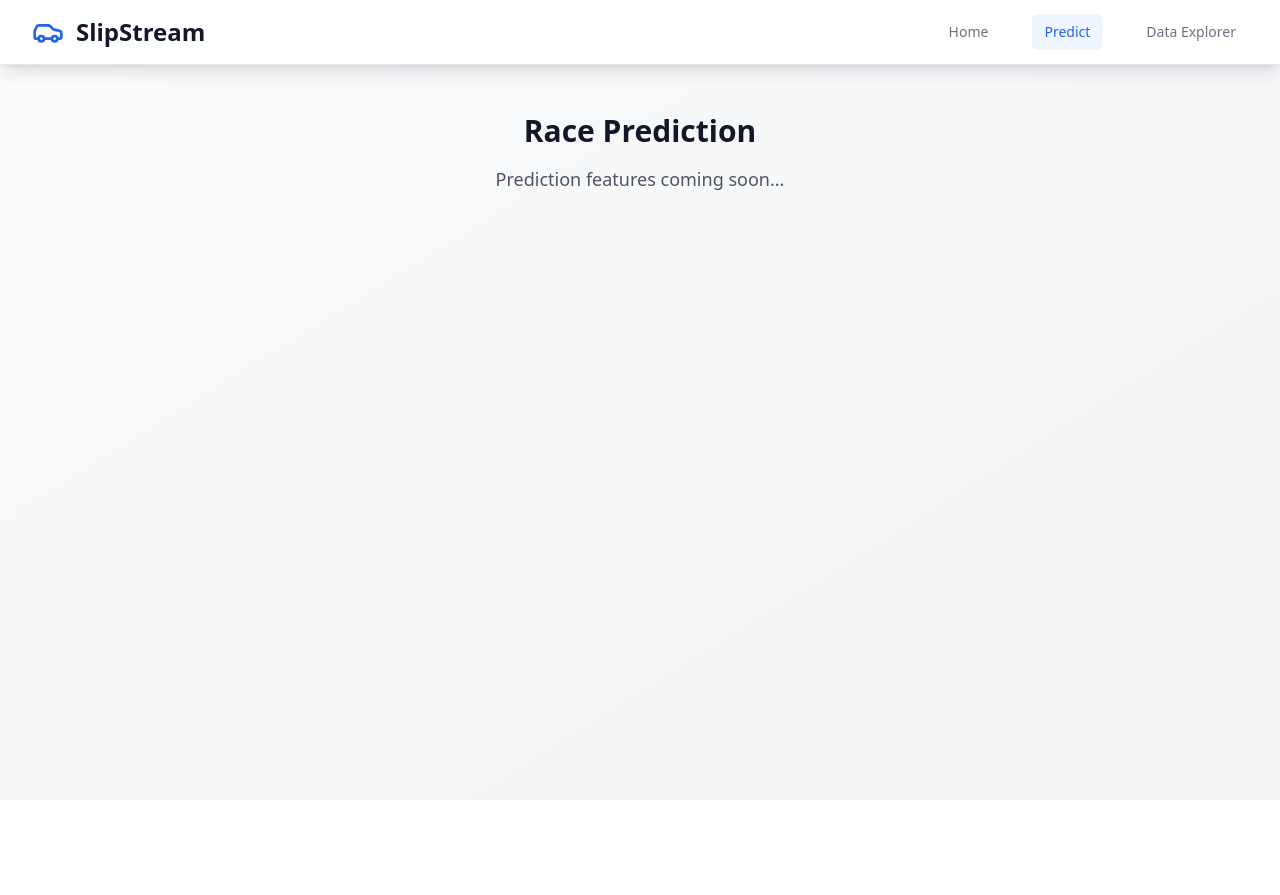
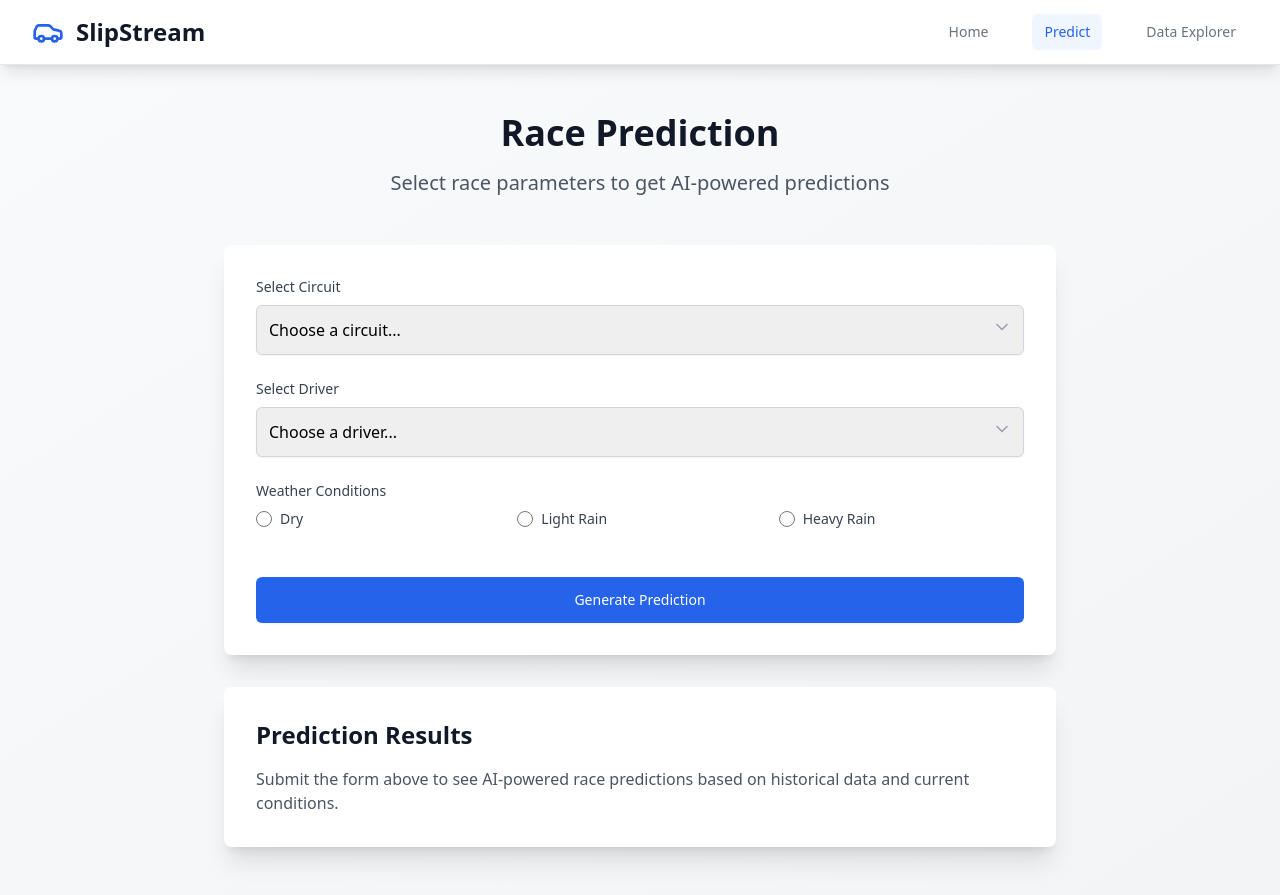
Before and after one commit to aayushh-patell/SlipStream, a React (Vite) app: page /predict in a window 1280 px wide. Before the commit the page ends 800 px from the top, so only its background shows below. Built offline with nearby package versions, Linux system fonts and the light colour scheme.

Commit message:
Add comprehensive Predict page with form inputs for circuit, driver, and weather selection

```diff
--- a/src/App.tsx
+++ b/src/App.tsx
@@ -1,6 +1,7 @@
 import { BrowserRouter, Routes, Route } from "react-router-dom";
 import Navigation from "./components/Navigation";
 import Home from "./pages/Home";
+import Predict from "./pages/Predict";
 
 const App = () => (
   <BrowserRouter>
@@ -16,17 +17,6 @@ const App = () => (
       </main>
     </div>
   </BrowserRouter>
-);
-
-const Predict = () => (
-  <div className="max-w-7xl mx-auto py-12 px-4 sm:px-6 lg:px-8">
-    <div className="text-center">
-      <h2 className="text-3xl font-bold text-gray-900">Race Prediction</h2>
-      <p className="mt-4 text-lg text-gray-600">
-        Prediction features coming soon...
-      </p>
-    </div>
-  </div>
 );
 
 const DataExplorer = () => (
--- /dev/null
+++ b/src/pages/Predict.tsx
@@ -0,0 +1,156 @@
+import { useState } from "react";
+import { ChevronDown } from "lucide-react";
+
+const Predict = () => {
+  const [selectedCircuit, setSelectedCircuit] = useState("");
+  const [selectedDriver, setSelectedDriver] = useState("");
+  const [weatherConditions, setWeatherConditions] = useState("");
+
+  const circuits = [
+    "Bahrain International Circuit",
+    "Jeddah Corniche Circuit",
+    "Albert Park Circuit",
+    "Baku City Circuit",
+    "Miami International Autodrome",
+    "Imola Circuit",
+    "Monaco Circuit",
+    "Circuit de Barcelona-Catalunya",
+    "Circuit Gilles Villeneuve",
+    "Red Bull Ring",
+    "Silverstone Circuit",
+    "Hungaroring",
+    "Spa-Francorchamps",
+    "Zandvoort Circuit",
+    "Monza Circuit",
+    "Marina Bay Street Circuit",
+    "Suzuka Circuit",
+    "Lusail International Circuit",
+    "Circuit of the Americas",
+    "Autodromo Hermanos Rodriguez",
+    "Interlagos Circuit",
+    "Las Vegas Strip Circuit",
+    "Yas Marina Circuit"
+  ];
+
+  const drivers = [
+    "Max Verstappen", "Lewis Hamilton", "George Russell", "Kimi Antonelli",
+    "Charles Leclerc", "Carlos Sainz", "Lando Norris", "Oscar Piastri",
+    "Fernando Alonso", "Lance Stroll", "Esteban Ocon", "Pierre Gasly",
+    "Alexander Albon", "Nico Hulkenberg", "Gabriel Bortoleto", "Yuki Tsunoda",
+    "Liam Lawson", "Isack Hadjar", "Oliver Bearman", "Franco Colapinto"
+  ];
+
+  const handleSubmit = (e: React.FormEvent) => {
+    e.preventDefault();
+    // TODO: Implement prediction logic
+    console.log("Prediction requested:", { selectedCircuit, selectedDriver, weatherConditions });
+  };
+
+  return (
+    <div className="min-h-screen bg-gradient-to-br from-gray-50 to-gray-100 py-12">
+      <div className="max-w-4xl mx-auto px-4 sm:px-6 lg:px-8">
+        <div className="text-center mb-12">
+          <h1 className="text-4xl font-bold text-gray-900 mb-4">Race Prediction</h1>
+          <p className="text-xl text-gray-600">
+            Select race parameters to get AI-powered predictions
+          </p>
+        </div>
+
+        <div className="bg-white rounded-lg shadow-xl p-8">
+          <form onSubmit={handleSubmit} className="space-y-6">
+            {/* Circuit Selection */}
+            <div>
+              <label htmlFor="circuit" className="block text-sm font-medium text-gray-700 mb-2">
+                Select Circuit
+              </label>
+              <div className="relative">
+                <select
+                  id="circuit"
+                  value={selectedCircuit}
+                  onChange={(e) => setSelectedCircuit(e.target.value)}
+                  className="appearance-none block w-full px-3 py-3 border border-gray-300 rounded-md shadow-sm placeholder-gray-400 focus:outline-none focus:ring-blue-500 focus:border-blue-500"
+                  required
+                >
+                  <option value="">Choose a circuit...</option>
+                  {circuits.map((circuit) => (
+                    <option key={circuit} value={circuit}>
+                      {circuit}
+                    </option>
+                  ))}
+                </select>
+                <ChevronDown className="absolute right-3 top-3 h-5 w-5 text-gray-400 pointer-events-none" />
+              </div>
+            </div>
+
+            {/* Driver Selection */}
+            <div>
+              <label htmlFor="driver" className="block text-sm font-medium text-gray-700 mb-2">
+                Select Driver
+              </label>
+              <div className="relative">
+                <select
+                  id="driver"
+                  value={selectedDriver}
+                  onChange={(e) => setSelectedDriver(e.target.value)}
+                  className="appearance-none block w-full px-3 py-3 border border-gray-300 rounded-md shadow-sm placeholder-gray-400 focus:outline-none focus:ring-blue-500 focus:border-blue-500"
+                  required
+                >
+                  <option value="">Choose a driver...</option>
+                  {drivers.map((driver) => (
+                    <option key={driver} value={driver}>
+                      {driver}
+                    </option>
+                  ))}
+                </select>
+                <ChevronDown className="absolute right-3 top-3 h-5 w-5 text-gray-400 pointer-events-none" />
+              </div>
+            </div>
+
+            {/* Weather Conditions */}
+            <div>
+              <label htmlFor="weather" className="block text-sm font-medium text-gray-700 mb-2">
+                Weather Conditions
+              </label>
+              <div className="grid grid-cols-1 sm:grid-cols-3 gap-4">
+                {["Dry", "Light Rain", "Heavy Rain"].map((condition) => (
+                  <label key={condition} className="flex items-center">
+                    <input
+                      type="radio"
+                      name="weather"
+                      value={condition}
+                      checked={weatherConditions === condition}
+                      onChange={(e) => setWeatherConditions(e.target.value)}
+                      className="h-4 w-4 text-blue-600 focus:ring-blue-500 border-gray-300"
+                      required
+                    />
+                    <span className="ml-2 text-sm text-gray-700">{condition}</span>
+                  </label>
+                ))}
+              </div>
+            </div>
+
+            {/* Submit Button */}
+            <div className="pt-6">
+              <button
+                type="submit"
+                className="w-full flex justify-center py-3 px-4 border border-transparent rounded-md shadow-sm text-sm font-medium text-white bg-blue-600 hover:bg-blue-700 focus:outline-none focus:ring-2 focus:ring-offset-2 focus:ring-blue-500 transition-colors"
+              >
+                Generate Prediction
+              </button>
+            </div>
+          </form>
+        </div>
+
+        {/* Results Placeholder */}
+        <div className="mt-8 bg-white rounded-lg shadow-xl p-8">
+          <h2 className="text-2xl font-bold text-gray-900 mb-4">Prediction Results</h2>
+          <p className="text-gray-600">
+            Submit the form above to see AI-powered race predictions based on historical data and current conditions.
+          </p>
+        </div>
+      </div>
+    </div>
+  );
+};
+
+export default Predict;
```
